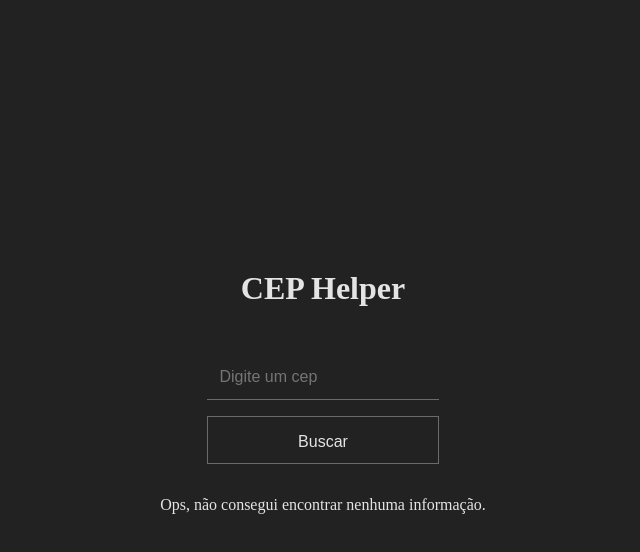
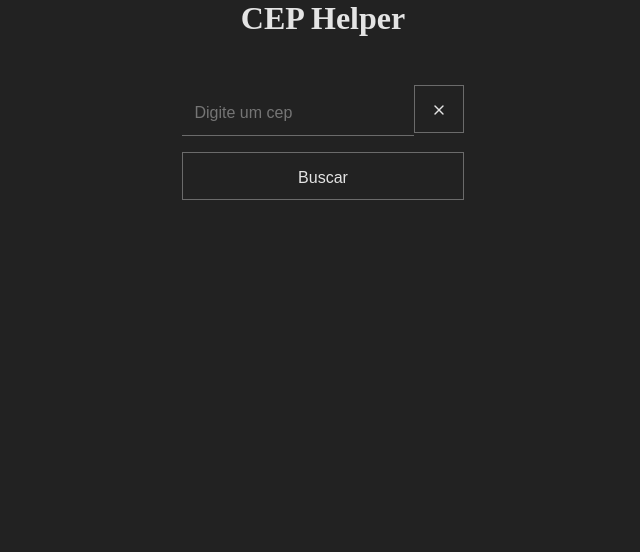
Before and after one commit to luisfilipefa/viacep-eureka-frontend, a Next.js app: page / in a window 1280 px wide. Shown: the top 552 px of the page, without its empty margins (317-957 px from the left). Built offline with nearby package versions, Linux system fonts and the light colour scheme; no server answers.

Commit message:
Add Clear Search btn

```diff
--- a/package.json
+++ b/package.json
@@ -11,7 +11,8 @@
     "axios": "^0.21.1",
     "next": "10.2.2",
     "react": "17.0.2",
-    "react-dom": "17.0.2"
+    "react-dom": "17.0.2",
+    "react-icons": "^4.2.0"
   },
   "devDependencies": {
     "@types/node": "^15.3.1",
--- a/src/pages/index.tsx
+++ b/src/pages/index.tsx
@@ -1,5 +1,6 @@
 import { FormEvent, useRef, useState } from "react";
 
+import { FiX } from "react-icons/fi";
 import { api } from "../services/api";
 import styles from "../styles/home.module.scss";
 
@@ -13,7 +14,7 @@ interface CepInfo {
 }
 
 export default function Home() {
-  const [cepInfo, setCepInfo] = useState<CepInfo | null>();
+  const [cepInfo, setCepInfo] = useState<CepInfo | null | undefined>(null);
   const [isSearching, setIsSearching] = useState(false);
   const searchRef = useRef<HTMLInputElement>();
 
@@ -28,7 +29,7 @@ export default function Home() {
       setIsSearching(false);
 
       if (data.data.erro) {
-        setCepInfo(null);
+        setCepInfo(undefined);
         return;
       }
 
@@ -39,11 +40,21 @@ export default function Home() {
     }
   };
 
+  const handleClearSearch = () => {
+    searchRef.current.value = "";
+    setCepInfo(null);
+  };
+
   return (
     <div className={styles.container}>
       <h1>CEP Helper</h1>
       <form onSubmit={handleSearchCep}>
-        <input type="text" placeholder="Digite um cep" ref={searchRef} />
+        <div>
+          <input type="text" placeholder="Digite um cep" ref={searchRef} />
+          <button onClick={handleClearSearch}>
+            <FiX />
+          </button>
+        </div>
         <button type="submit">
           {isSearching ? <div className={styles.spinner} /> : "Buscar"}
         </button>
@@ -63,10 +74,12 @@ export default function Home() {
             <strong>Bairro</strong>: {cepInfo.bairro}
           </p>
         </div>
-      ) : (
+      ) : typeof cepInfo === "undefined" ? (
         <div className={styles.emptyContainer}>
           <p>Ops, não consegui encontrar nenhuma informação.</p>
         </div>
+      ) : (
+        ""
       )}
     </div>
   );
--- a/src/styles/home.module.scss
+++ b/src/styles/home.module.scss
@@ -5,7 +5,6 @@
   display: flex;
   flex-direction: column;
   align-items: center;
-  justify-content: center;
 
   h1 {
     font-size: 2rem;
```
Also changed, not shown: 1 other file (tests, documents, lock files or other folders).
